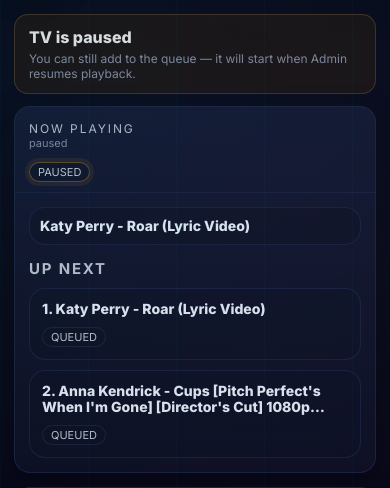
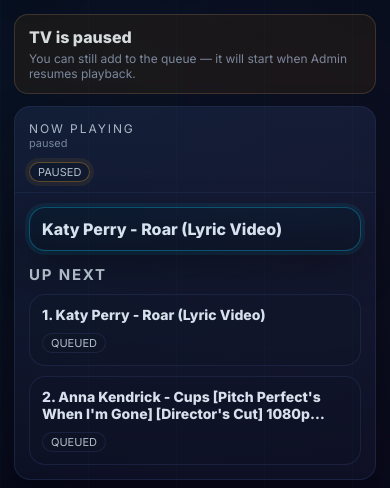
Before and after one commit to ausjay/partybox, a Flask app: page /u in a window 390 px wide. Shown: the part 93-581 px from the top of the page. Run offline with Flask 3, Linux system fonts and the light colour scheme; data comes from the database, SQL or seed files in the repository.

Commit message:
Emphasize now playing card on mobile

```diff
--- a/static/style.css
+++ b/static/style.css
@@ -402,8 +402,20 @@ p { margin: 0; }
   .panelHeader .hint { font-size: 11px; }
   .panel-now .title { font-size: 15px; }
   .panel-now .sub { font-size: 11px; }
-  .panel-now .card { padding: 10px; }
-  .panel-now .card .title { font-size: 14px; line-height: 1.15; display: -webkit-box; -webkit-line-clamp: 2; -webkit-box-orient: vertical; overflow: hidden; }
+  .panel-now .card {
+    padding: 12px;
+    border-color: rgba(0,212,255,0.35);
+    background: linear-gradient(180deg, rgba(10,24,44,0.95), rgba(10,18,34,0.92));
+    box-shadow: 0 0 0 4px rgba(0,212,255,0.08), 0 16px 40px rgba(0,0,0,0.45);
+  }
+  .panel-now .card .title {
+    font-size: 16px;
+    line-height: 1.15;
+    display: -webkit-box;
+    -webkit-line-clamp: 2;
+    -webkit-box-orient: vertical;
+    overflow: hidden;
+  }
   .panel-now .card .sub { font-size: 11px; }
   .upnext-stack { display: block !important; }
   .upnext-stack .listrow .title { font-size: 14px; line-height: 1.15; display: -webkit-box; -webkit-line-clamp: 2; -webkit-box-orient: vertical; overflow: hidden; }
```
